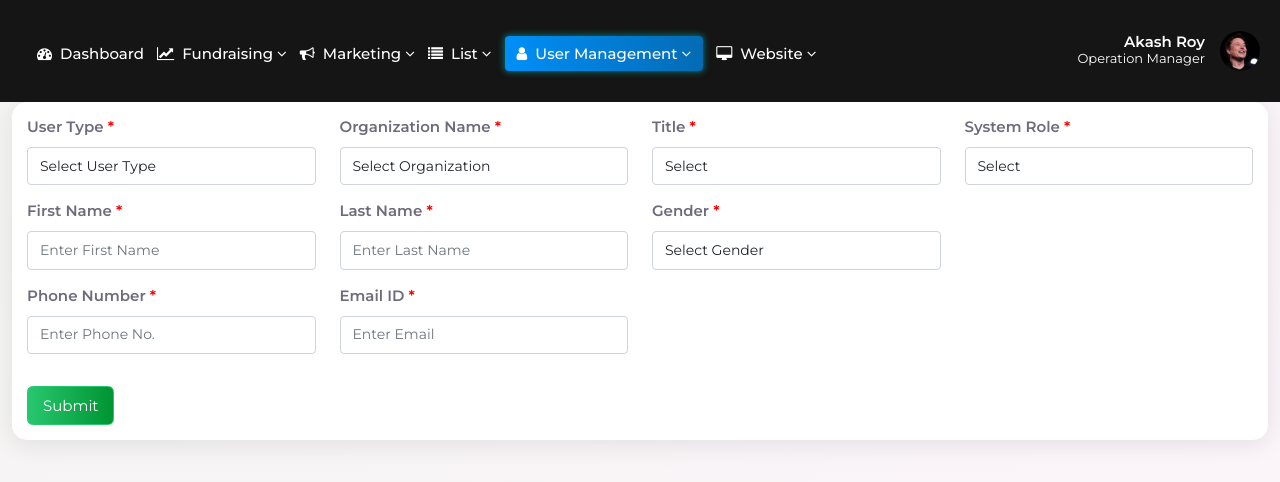
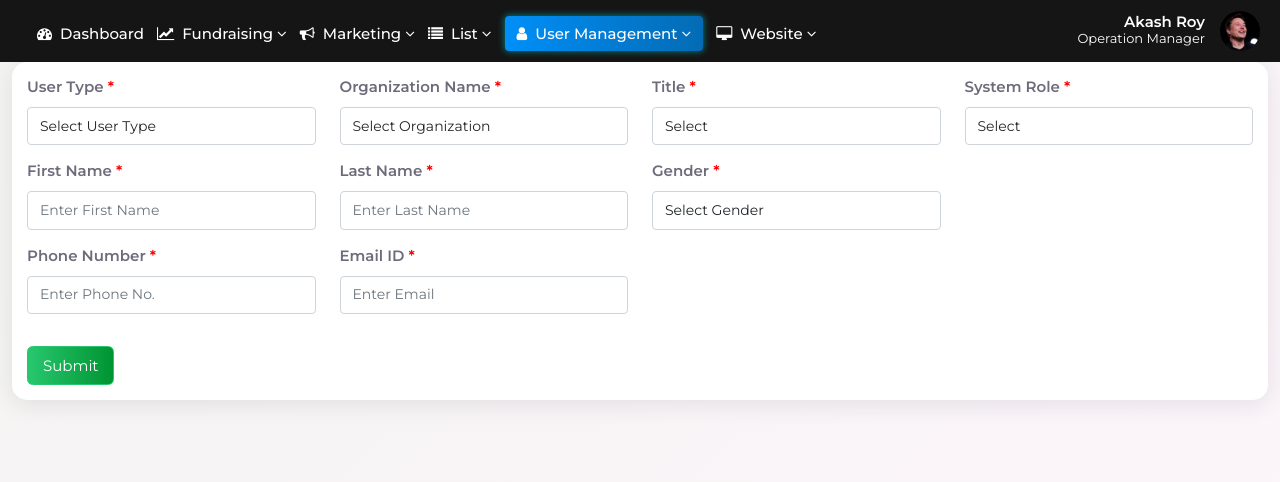
Before and after one commit to Roy0333/Unnati_UI, a plain HTML site: page add-user.html in a window 1280 px wide. Drawn offline with nearby package versions, Linux system fonts and the light colour scheme.

Commit message:
thin menu

```diff
--- a/css/style.scss
+++ b/css/style.scss
@@ -152,7 +152,7 @@ a {
 
     .top-header {
         background-color: #151515;
-        padding: 15px 20px;
+        padding: 0px 20px;
         display: flex;
         align-items: center;
         justify-content: space-between;
@@ -559,7 +559,7 @@ a {
                     text-transform: capitalize;
                     position: relative;
                     font-size: 15px;
-                    padding: 15px 0;
+                    padding: 0;
                     margin-top: 6px;
                 }
                 li a{
```
Also changed, not shown: css/style.css, 1 other file.
